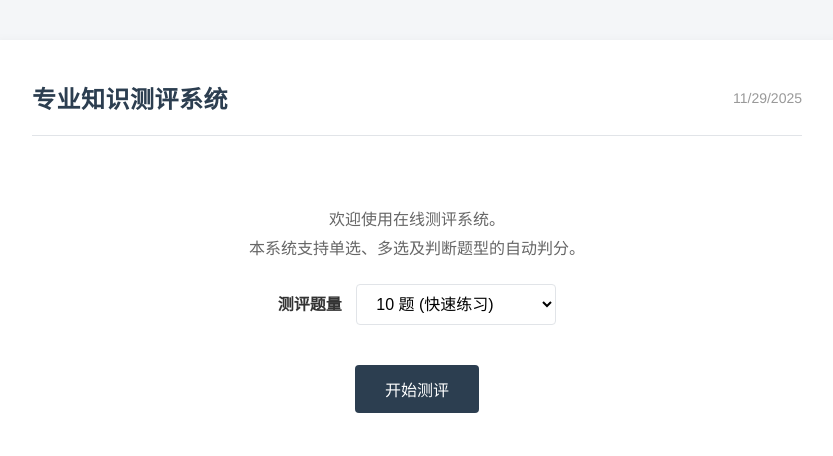
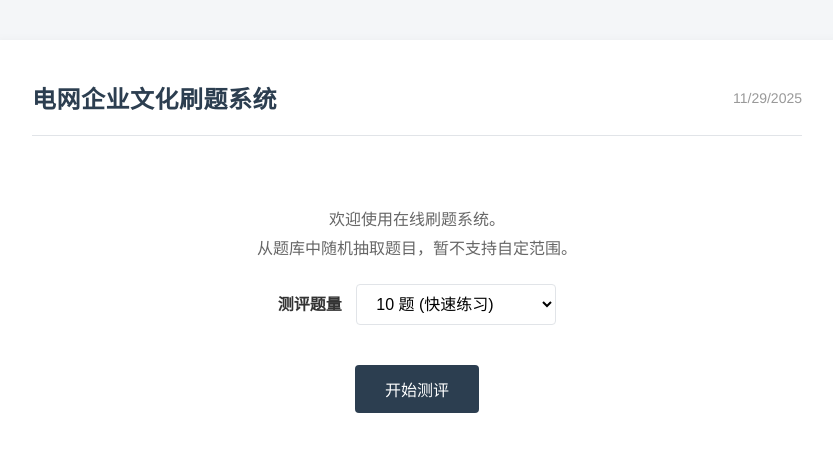
Before and after one commit to hydrixer/Cultural_test, a plain HTML site: page index.html in a window 1280 px wide. Shown: the whole page, without its empty margins (223-1056 px from the left). Drawn offline with Linux system fonts and the light colour scheme.

Commit message:
modify text

```diff
--- a/index.html
+++ b/index.html
@@ -276,14 +276,14 @@
 
 <div class="container">
     <header>
-        <h2>专业知识测评系统</h2>
+        <h2>电网企业文化刷题系统</h2>
         <div style="font-size: 14px; color: #999;" id="date-display"></div>
     </header>
 
     <div id="start-panel">
         <div style="color: var(--text-sub); line-height: 1.8;">
-            <p>欢迎使用在线测评系统。</p>
-            <p>本系统支持单选、多选及判断题型的自动判分。</p>
+            <p>欢迎使用在线刷题系统。</p>
+            <p>从题库中随机抽取题目，暂不支持自定范围。</p>
         </div>
 
         <div class="select-wrapper">
```
